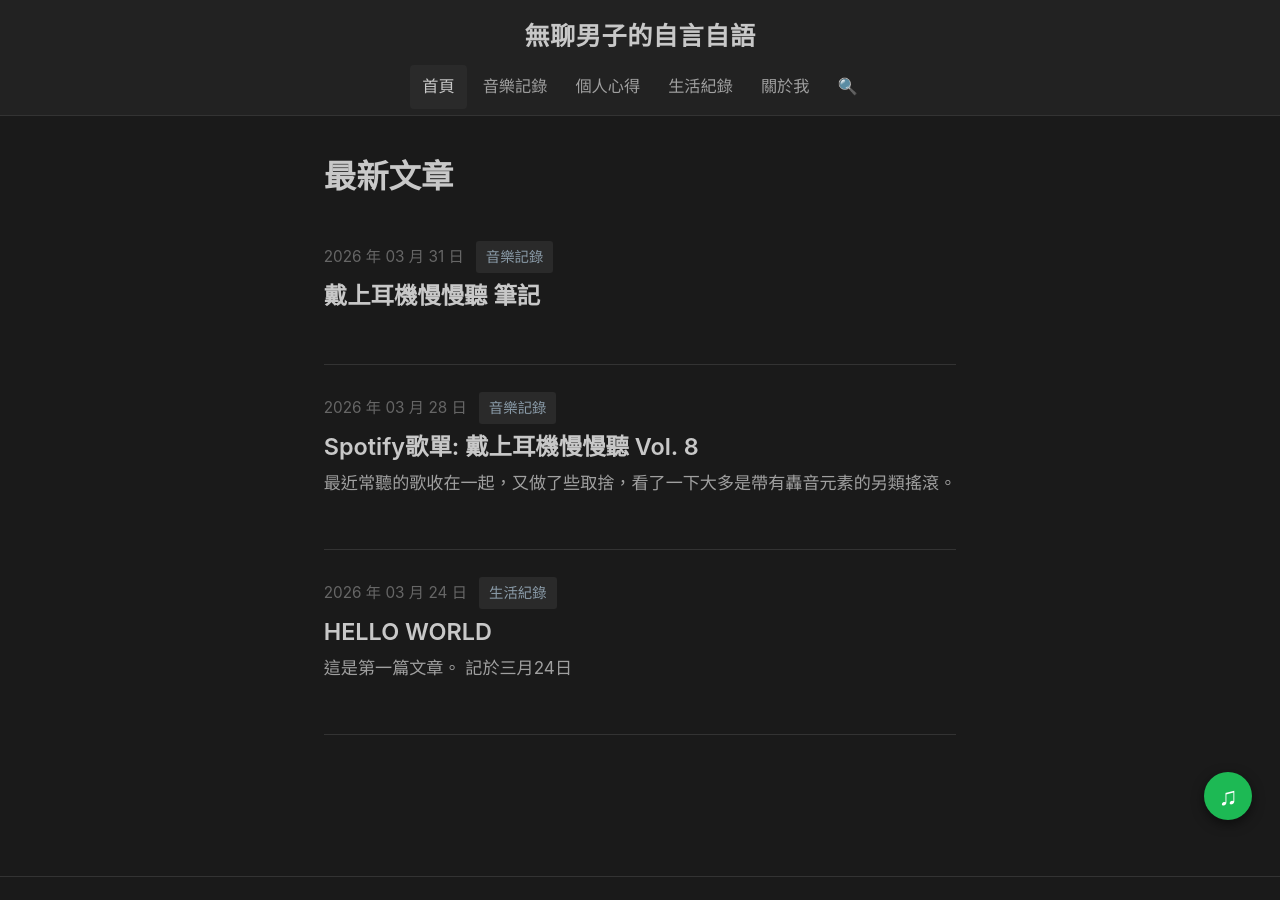
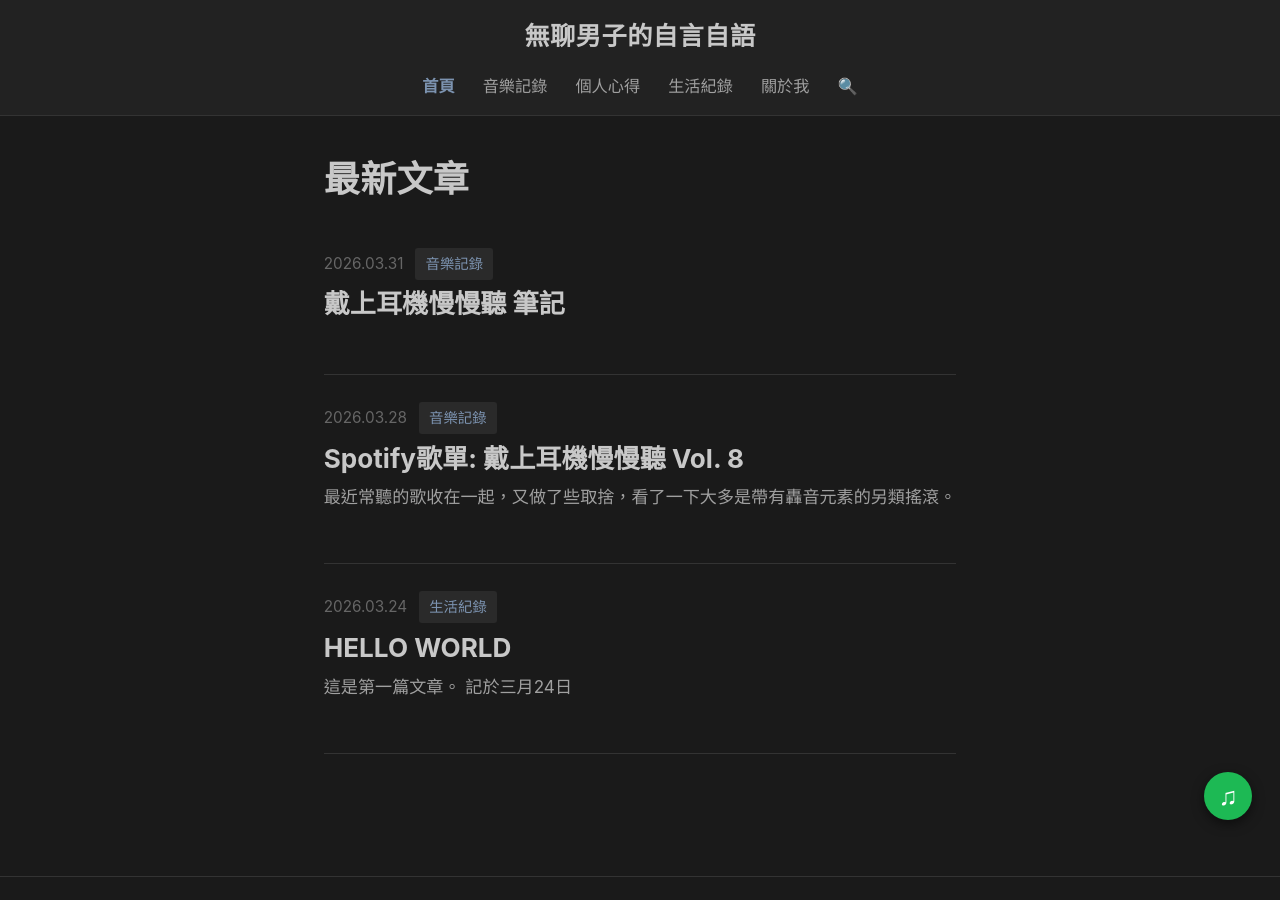
Before and after one commit to TediousMan/tediousman.github.io, a Jekyll site: the page built from index.html, in a window 1280 px wide and 900 px high. Built offline with Jekyll 4.4.1, drawn with Linux system fonts in a browser that asks for light colours; the list of posts is cut into pages by our own code; a style sheet for code colours, icons or effects is not loaded.

Commit message:
設計優化 II：招牌霧藍強調色、標題層級、簡潔日期、選中導覽
- 招牌色由過淡的 #8a9ba8 提為更清楚的霧藍 #7c93b0（連結/hover/分類標籤/選中導覽一致套用）
- 標題字重 600→700、H1 加大至 2rem、文章標題 2.2rem、列表標題 1.45rem，拉開層級
- 日期由「2026 年 03 月 31 日」改為簡潔的「2026.03.31」
- 導覽選中狀態由填色方塊改為招牌色文字（更清爽一致）
- 文末小標對比略提升（text-muted→text-secondary）

Co-Authored-By: Claude Opus 4.8 <noreply@anthropic.com>

```diff
--- a/_layouts/post.html
+++ b/_layouts/post.html
@@ -45,7 +45,7 @@ layout: default
 <header class="post-header">
   <h1 class="post-title" data-pagefind-body data-pagefind-meta="title">{{ page.title }}</h1>
   <div class="post-meta">
-    <time datetime="{{ page.date | date_to_xmlschema }}">{{ page.date | date: "%Y 年 %m 月 %d 日" }}</time>
+    <time datetime="{{ page.date | date_to_xmlschema }}">{{ page.date | date: "%Y.%m.%d" }}</time>
     {% if page.category %}
     <span class="post-category">{{ page.category }}</span>
     {% endif %}
--- a/_sass/_base.scss
+++ b/_sass/_base.scss
@@ -37,12 +37,12 @@ a {
 
 h1, h2, h3, h4 {
   font-family: $font-heading;
-  font-weight: 600;
+  font-weight: 700;
   line-height: 1.3;
   color: $text-primary;
 }
 
-h1 { font-size: 1.8rem; margin-bottom: 0.5em; }
+h1 { font-size: 2rem; margin-bottom: 0.5em; letter-spacing: 0.01em; }
 h2 { font-size: 1.4rem; margin: 1.5em 0 0.5em; }
 h3 { font-size: 1.15rem; margin: 1.2em 0 0.4em; }
 
--- a/_sass/_header.scss
+++ b/_sass/_header.scss
@@ -45,10 +45,15 @@
     font-size: 0.9rem;
     transition: all 0.2s;
 
-    &:hover,
-    &.active {
+    &:hover {
       color: $text-primary;
       background: $bg-tertiary;
+    }
+
+    &.active {
+      color: $accent;
+      background: transparent;
+      font-weight: 600;
     }
   }
 }
--- a/_sass/_layout.scss
+++ b/_sass/_layout.scss
@@ -27,8 +27,9 @@
 }
 
 .post-title {
-  font-size: 2rem;
+  font-size: 2.2rem;
   margin-bottom: 0.3em;
+  letter-spacing: 0.01em;
 }
 
 .post-meta {
@@ -83,7 +84,7 @@
 
   h2 {
     margin: 0 0 0.3em;
-    font-size: 1.3rem;
+    font-size: 1.45rem;
 
     a {
       color: $text-primary;
@@ -263,7 +264,7 @@
     font-size: 0.82rem;
     text-transform: uppercase;
     letter-spacing: 0.08em;
-    color: $text-muted;
+    color: $text-secondary;
     margin: 0 0 0.8em;
     padding-bottom: 0.5em;
     border-bottom: 1px solid $border-color;
--- a/_sass/_variables.scss
+++ b/_sass/_variables.scss
@@ -5,11 +5,11 @@ $bg-tertiary: #2a2a2a;
 $text-primary: #c8c8c8;
 $text-secondary: #a0a0a0;
 $text-muted: #666666;
-$accent: #8a9ba8;
-$accent-hover: #adbdca;
+$accent: #7c93b0;        // 招牌霧藍 Slate Blue（比原本 #8a9ba8 更藍、對比更清楚）
+$accent-hover: #9db2cc;
 $border-color: #333333;
-$link-color: #8a9ba8;
-$link-hover: #c0c0c0;
+$link-color: #7c93b0;
+$link-hover: #9db2cc;
 
 // Typography — LXGW WenKai for CJK body (via jsdelivr CDN), Noto Sans JP for Japanese display
 $font-body: "LXGW WenKai TC", -apple-system, BlinkMacSystemFont, "PingFang TC", "Microsoft JhengHei", "Noto Sans TC", sans-serif;
--- a/index.html
+++ b/index.html
@@ -12,7 +12,7 @@ title: 首頁
   <a href="{{ post.url | relative_url }}"><img src="{{ post.image | relative_url }}" alt="{{ post.title }}" class="post-card-image" loading="lazy"></a>
   {% endif %}
   <div class="post-meta">
-    <time datetime="{{ post.date | date_to_xmlschema }}">{{ post.date | date: "%Y 年 %m 月 %d 日" }}</time>
+    <time datetime="{{ post.date | date_to_xmlschema }}">{{ post.date | date: "%Y.%m.%d" }}</time>
     {% if post.category %}
     <span class="post-category">{{ post.category }}</span>
     {% endif %}
```
